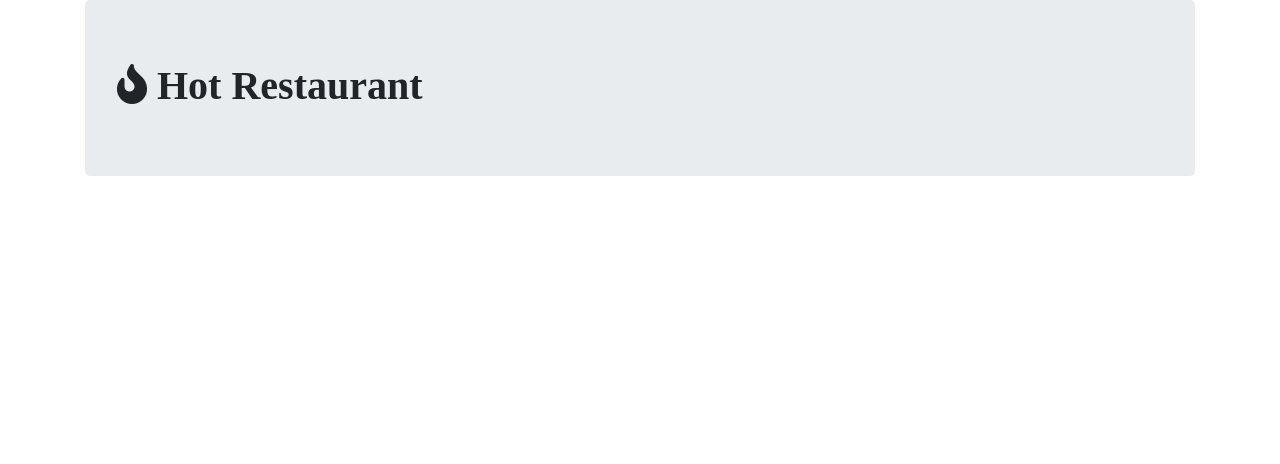
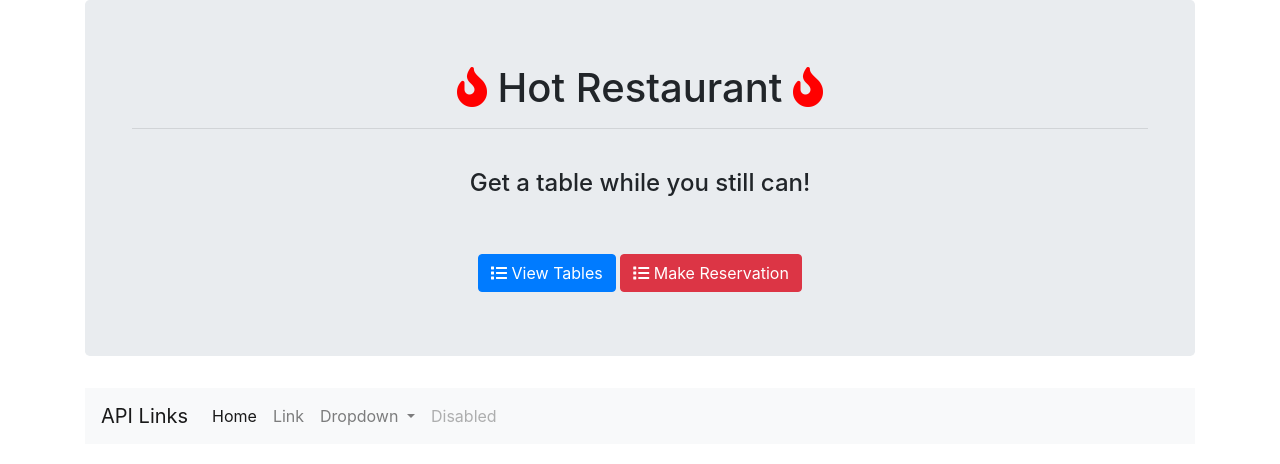
Before and after one commit to fbuonojr/restaurant_miniproject, a plain HTML site: page index.html in a window 1280 px wide. Drawn offline with nearby package versions, Linux system fonts and the light colour scheme; files that its build step writes are made by us from their sources.

Commit message:
finished jumbotron, added navbar

```diff
--- a/index.html
+++ b/index.html
@@ -8,17 +8,77 @@
     <meta name="Description" content="Enter your description here" />
     <link rel="stylesheet" href="https://cdnjs.cloudflare.com/ajax/libs/twitter-bootstrap/4.5.2/css/bootstrap.min.css">
     <link rel="stylesheet" href="https://cdnjs.cloudflare.com/ajax/libs/font-awesome/5.14.0/css/all.min.css">
-    <link rel="stylesheet" href="./css/style.css">
-    <title>Title</title>
+    <link rel="stylesheet" href="./style.css">
+    <title>Hot Restaurant Home Page</title>
 </head>
 
 <body>
     <div class="container">
         <div class="jumbotron">
-            <h1 class="fa fa-fire">
-                Hot Restaurant
-            </h1>
+            <div class="container">
+                <h1 class="text-center">
+                        <span class="fa fa-fire fireIcon"></span>
+                    Hot Restaurant
+                        <span class="fa fa-fire fireIcon"></span>
+                </h1>
+                <hr>
+                <br>
+                <div class="text-center">
+                    <h4>
+                    Get a table while you still can!
+                    </h4>
+                </div>
+                <br>
+                <br>
+                <div class="text-center">
+                    <a href="#">
+                        <button class="btn btn-primary">
+                            <span class="fa fa-list"></span>
+                                View Tables
+                        </button>
+                    </a>
+                    <a>
+                        <button class="btn btn-danger">
+                            <span class="fa fa-list"></span>
+                                Make Reservation
+                        </button>
+                    </a>
+                </div>
+            </div>
         </div>
+        <footer class="footer">
+            <nav class="navbar navbar-expand-lg navbar-light bg-light">
+                <a class="navbar-brand" href="#">API Links</a>
+                <button class="navbar-toggler" type="button" data-toggle="collapse" data-target="#navbarSupportedContent" aria-controls="navbarSupportedContent" aria-expanded="false" aria-label="Toggle navigation">
+                  <span class="navbar-toggler-icon"></span>
+                </button>
+
+                <div class="collapse navbar-collapse" id="navbarSupportedContent">
+                  <ul class="navbar-nav mr-auto">
+                    <li class="nav-item active">
+                      <a class="nav-link" href="#">Home <span class="sr-only">(current)</span></a>
+                    </li>
+                    <li class="nav-item">
+                      <a class="nav-link" href="#">Link</a>
+                    </li>
+                    <li class="nav-item dropdown">
+                      <a class="nav-link dropdown-toggle" href="#" id="navbarDropdown" role="button" data-toggle="dropdown" aria-haspopup="true" aria-expanded="false">
+                        Dropdown
+                      </a>
+                      <div class="dropdown-menu" aria-labelledby="navbarDropdown">
+                        <a class="dropdown-item" href="#">Action</a>
+                        <a class="dropdown-item" href="#">Another action</a>
+                        <div class="dropdown-divider"></div>
+                        <a class="dropdown-item" href="#">Something else here</a>
+                      </div>
+                    </li>
+                    <li class="nav-item">
+                      <a class="nav-link disabled" href="#">Disabled</a>
+                    </li>
+                  </ul>
+                </div>
+              </nav>
+        </footer>
     </div>
     <script src="https://code.jquery.com/jquery-3.5.1.js"
         integrity="sha256-QWo7LDvxbWT2tbbQ97B53yJnYU3WhH/C8ycbRAkjPDc=" crossorigin="anonymous"></script>
--- a/style.css
+++ b/style.css
@@ -0,0 +1,3 @@
+.fireIcon{
+    color: red;
+}
```
